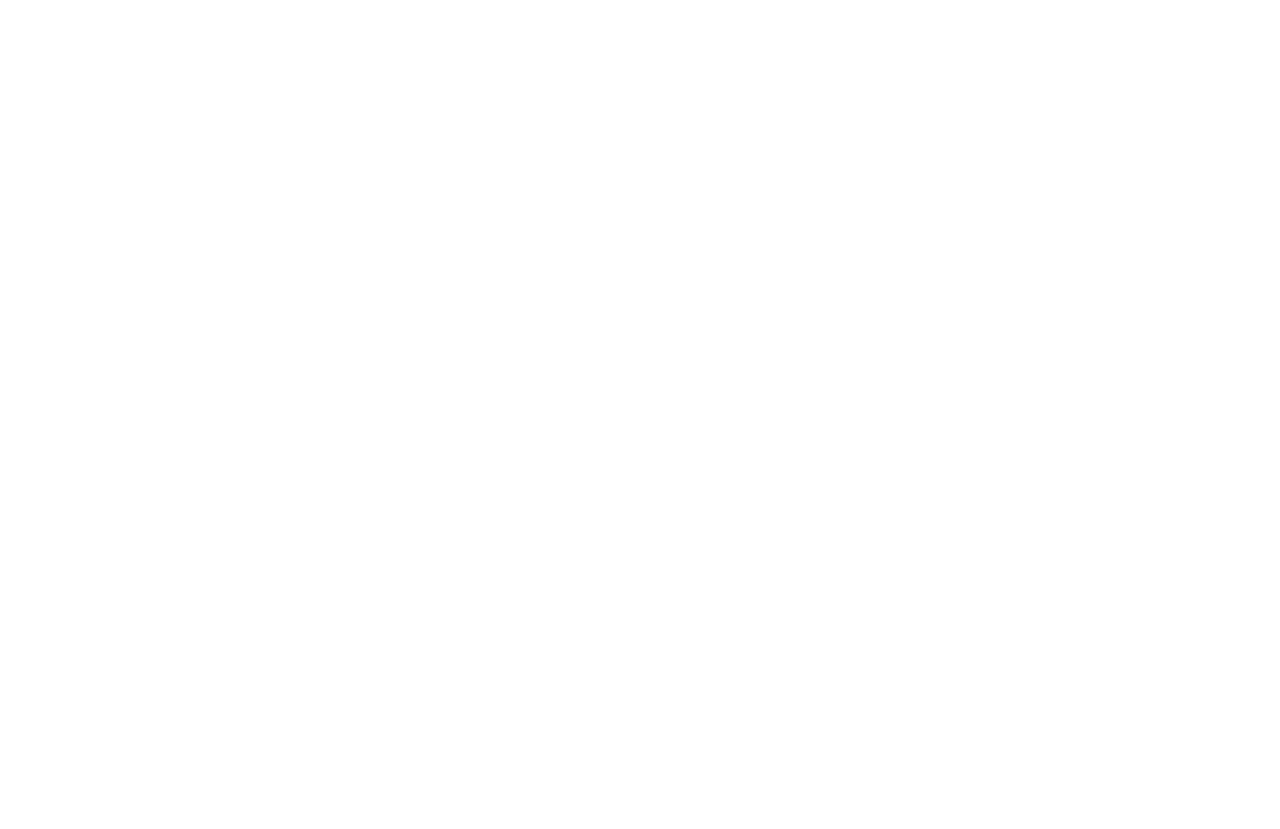
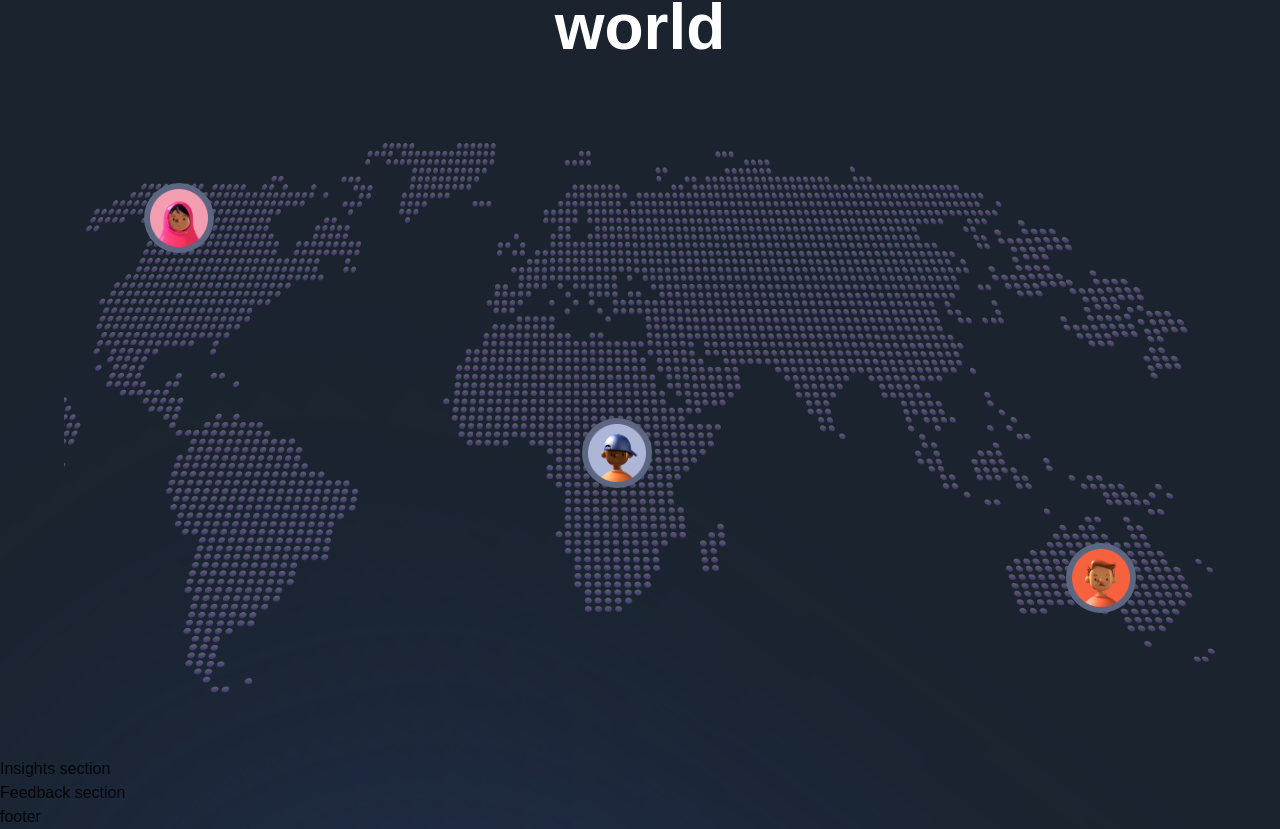
Before and after one commit to shawwnn/metaversus, a Next.js app: page / in a window 1280 px wide. Shown: the part 4300-5129 px from the top of the page. Before the commit the page ends 4090 px from the top, so only its background shows below. Built offline with nearby package versions, Linux system fonts and the light colour scheme; a web font is replaced by a local one.

Commit message:
World - part 1

```diff
--- a/sections/World.jsx
+++ b/sections/World.jsx
@@ -1,8 +1,38 @@
 'use client';
 
+import { motion } from "framer-motion";
+import { TitleText, TypingText } from "../components";
+import styles from "../styles";
+import { fadeIn, staggerContainer } from "../utils/motion";
+
 const World = () => (
-  <section>
-    World section
+  <section className={`${styles.paddings} relative z-10`}>
+    <motion.div
+      variants={staggerContainer}
+      initital="hidden"
+      whileInView="show"
+      viewport={{ once: 'false', amount: 0.25}}
+      className={`${styles.innerWidth} mx-auto flex flex-col`}
+    >
+      <TypingText title="| People on the World" textStyles="text-center" />
+      <TitleText title={<>Track friends around you and invite them to play together in the same world</>} textStyles="text-center" />
+      <motion.div
+        variants={fadeIn('up', 'tween', 0.3, 1)}
+        className="relative mt-[68px] flex w-full h-[550px]"
+      >
+        <img src="/map.png" alt="map" className="w-full h-full object-cover" />
+
+        <div className="absolute bottom-20 right-20 w-[70px] h-[70px] p-[6px] rounded-full bg-[#5d6680]">
+          <img src="people-01.png" alt="people-01" className="w-full h-full" />
+        </div>
+        <div className="absolute top-10 left-20 w-[70px] h-[70px] p-[6px] rounded-full bg-[#5d6680]">
+          <img src="people-02.png" alt="people-01" className="w-full h-full" />
+        </div>
+        <div className="absolute top-1/2 left-[45%] w-[70px] h-[70px] p-[6px] rounded-full bg-[#5d6680]">
+          <img src="people-03.png" alt="people-01" className="w-full h-full" />
+        </div>
+      </motion.div>
+    </motion.div>
   </section>
 );
 
```
Also changed, not shown: public/world-1.png (added), public/world-2.png (added).
